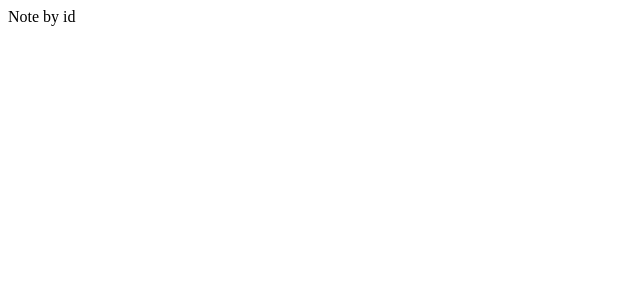
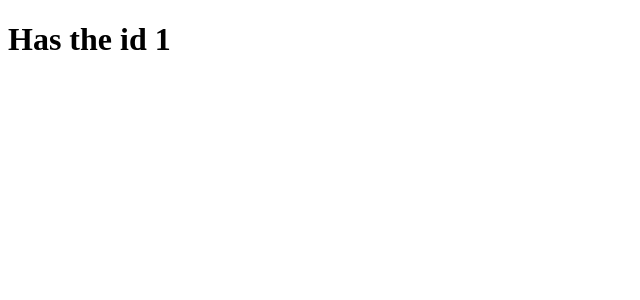
Before and after one commit to RuthNas/text-tools-app, a Next.js app: page /notes/1 in a window 1280 px wide. Shown: the top 300 px of the page, without its empty margins (0-640 px from the left). Built offline with nearby package versions, Linux system fonts and the light colour scheme.

Commit message:
Trying route parameters

```diff
--- a/pages/notes/[id].js
+++ b/pages/notes/[id].js
@@ -1,5 +1,14 @@
 import React from 'react'
+import { useRouter } from 'next/router'
 
-const Page = () => <div>Note by id</div>
+const Page = () => {
+  const router = useRouter()
+
+  const { id } = router.query
+
+  return (
+    <h1>Has the id {id}</h1>
+  )
+}
 
 export default Page
```
